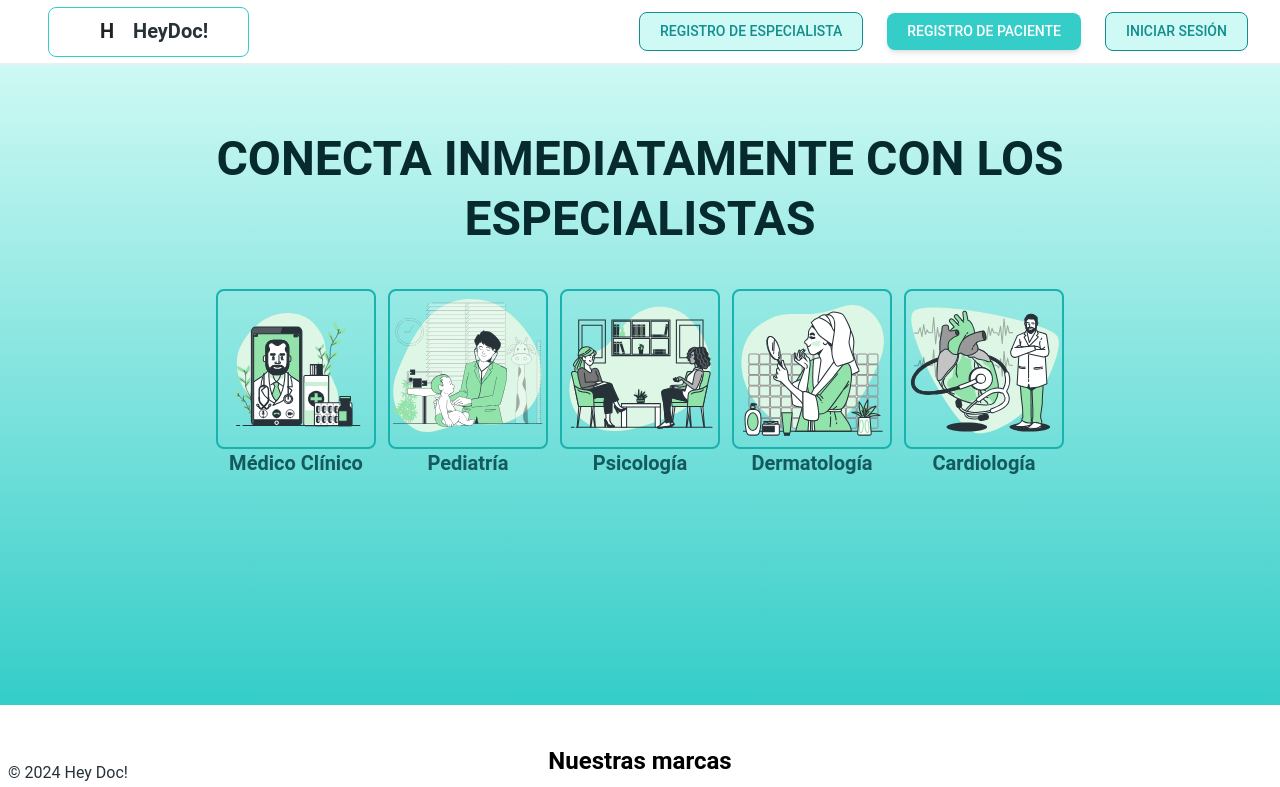
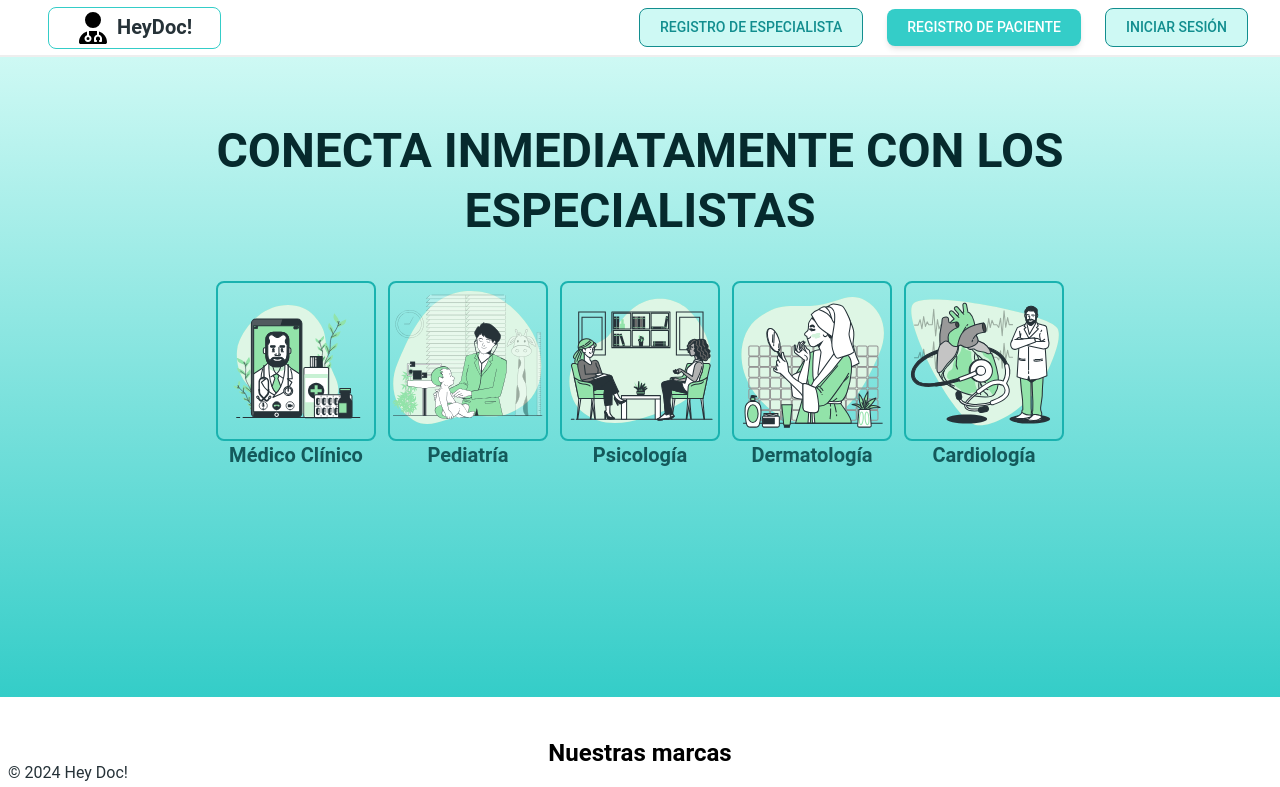
Before and after one commit to rogelioolarte/s17-02-ft-Java-React, a React (Vite) app in the folder frontend/: page / in a window 1280 px wide. Shown: the top 787 px of the page. Built offline with nearby package versions, Linux system fonts and the light colour scheme.

Commit message:
added changes

```diff
--- a/frontend/src/components/container/NavBar.tsx
+++ b/frontend/src/components/container/NavBar.tsx
@@ -1,6 +1,7 @@
-import { IconButton, Navbar, Typography } from "@material-tailwind/react";
+import { Navbar, Typography } from "@material-tailwind/react";
 import { Link } from "react-router-dom";
 import NavButton from "../pure/NavButton";
+import Doctor from "../../assets/icons/services/doctor.svg"
 
 function NavList() {
 
@@ -30,13 +31,11 @@ function NavList() {
 
 export default function NavBar() {
   return (
-    <Navbar shadow={false} blurred={false} className="flex mx-auto py-1 border-b-2 rounded-none h-[5%]">
+    <Navbar shadow={false} blurred={false} className="flex mx-auto -py-1 border-b-2 rounded-none max-h-[5%]">
       <div className="flex flex-col md:flex-row items-center justify-between w-full text-blue-gray-900">
         <Link to="/" className="mx-4">
-          <Typography variant="h5" className=" flex gap-2 place-items-center cursor-pointer py-1.5 px-10 border border-[#34cdc8] rounded-lg">
-            <IconButton size="md"  className="h-9 w-9 p-0" variant="text">
-              <Typography variant="h5" className="p-0">H</Typography>
-            </IconButton>
+          <Typography variant="h5" className=" flex gap-2 place-items-center cursor-pointer py-1 px-7 border border-[#34cdc8] rounded-lg">
+            <img src={Doctor} className="h-8 w-8 p-0" />
             HeyDoc!
           </Typography>
         </Link>
```
Also changed, not shown: frontend/src/assets/icons/services/doctor.svg (added).
